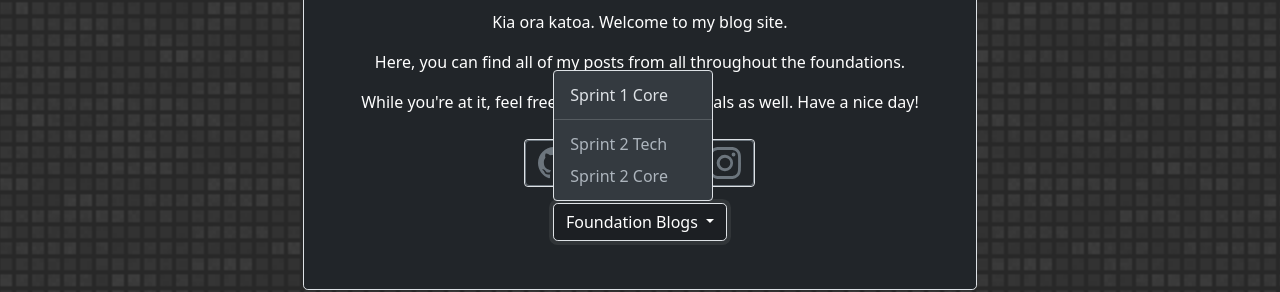
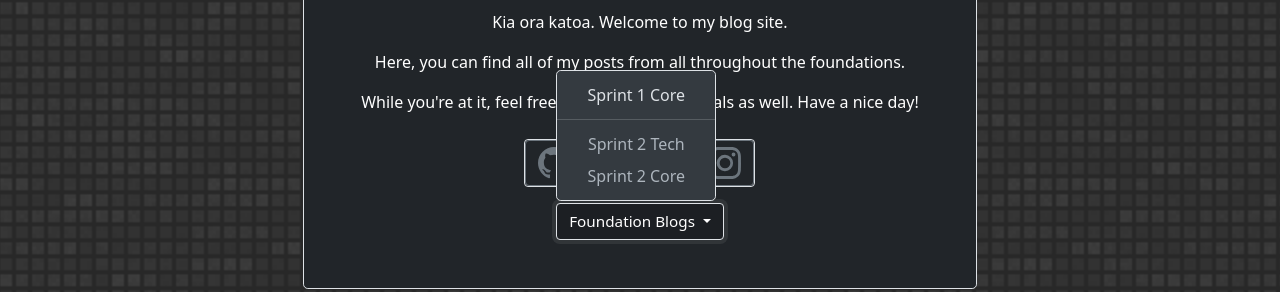
Before and after one commit to patrick-j-sulley/patrick-j-sulley.github.io, a plain HTML site: page index.html in a window 1280 px wide. Both pictures are taken after a click on the button "Foundation Blogs". Shown: the part 449-741 px from the top of the page. Drawn offline with nearby package versions, Linux system fonts and the light colour scheme.

Commit message:
Centered dropdown list text

```diff
--- a/index.html
+++ b/index.html
@@ -61,19 +61,18 @@
           </div>
 
           <div class="dropdown">
-            <button class="btn btn-dark dropdown-toggle border rounded-3" type="button" id="dropdownMenuButton2"
-              data-bs-toggle="dropdown" aria-expanded="false">
+            <button class="btn btn-dark dropdown-toggle border rounded-2" type="button" id="dropdownMenuButton2"
+              data-bs-toggle="dropdown" aria-expanded="false" style="font-size: 15.25px;">
               Foundation Blogs
             </button>
-            <ul class="dropdown-menu dropdown-menu-dark border rounded-2" aria-labelledby="dropdownMenuButton2">
-              <li><a class="dropdown-item"
-                  href="https://docs.google.com/document/d/1Uw9Jjt4JR-6ZHYyaZ9R5yDX5IATpPDgEDjjoPAqyDFM/edit?usp=sharing">Sprint
-                  1 Core</a></li>
+            <ul class="dropdown-menu dropdown-menu-dark border rounded-3" aria-labelledby="dropdownMenuButton2">
+              <li><a class="dropdown-item center-list"
+                  href="https://docs.google.com/document/d/1Uw9Jjt4JR-6ZHYyaZ9R5yDX5IATpPDgEDjjoPAqyDFM/edit?usp=sharing">Sprint 1 Core</a></li>
               <li>
                 <hr class="dropdown-divider">
               </li>
-              <li><a class="dropdown-item disabled" href="#" tabindex="-1" aria-disabled="true">Sprint 2 Tech</a></li>
-              <li><a class="dropdown-item disabled" href="#" tabindex="-1" aria-disabled="true">Sprint 2 Core</a></li>
+              <li><a class="dropdown-item disabled center-list" href="#" tabindex="-1" aria-disabled="true">Sprint 2 Tech</a></li>
+              <li><a class="dropdown-item disabled center-list" href="#" tabindex="-1" aria-disabled="true">Sprint 2 Core</a></li>
             </ul>
           </div>
         </div>
--- a/styles/main.css
+++ b/styles/main.css
@@ -9,6 +9,11 @@ body{
     align-items: center;
     height: 100%;
     width: 100%;
+  }
+
+  .center-list {
+    justify-content: center;
+    display: flex;
   }
 
   #background {
```
